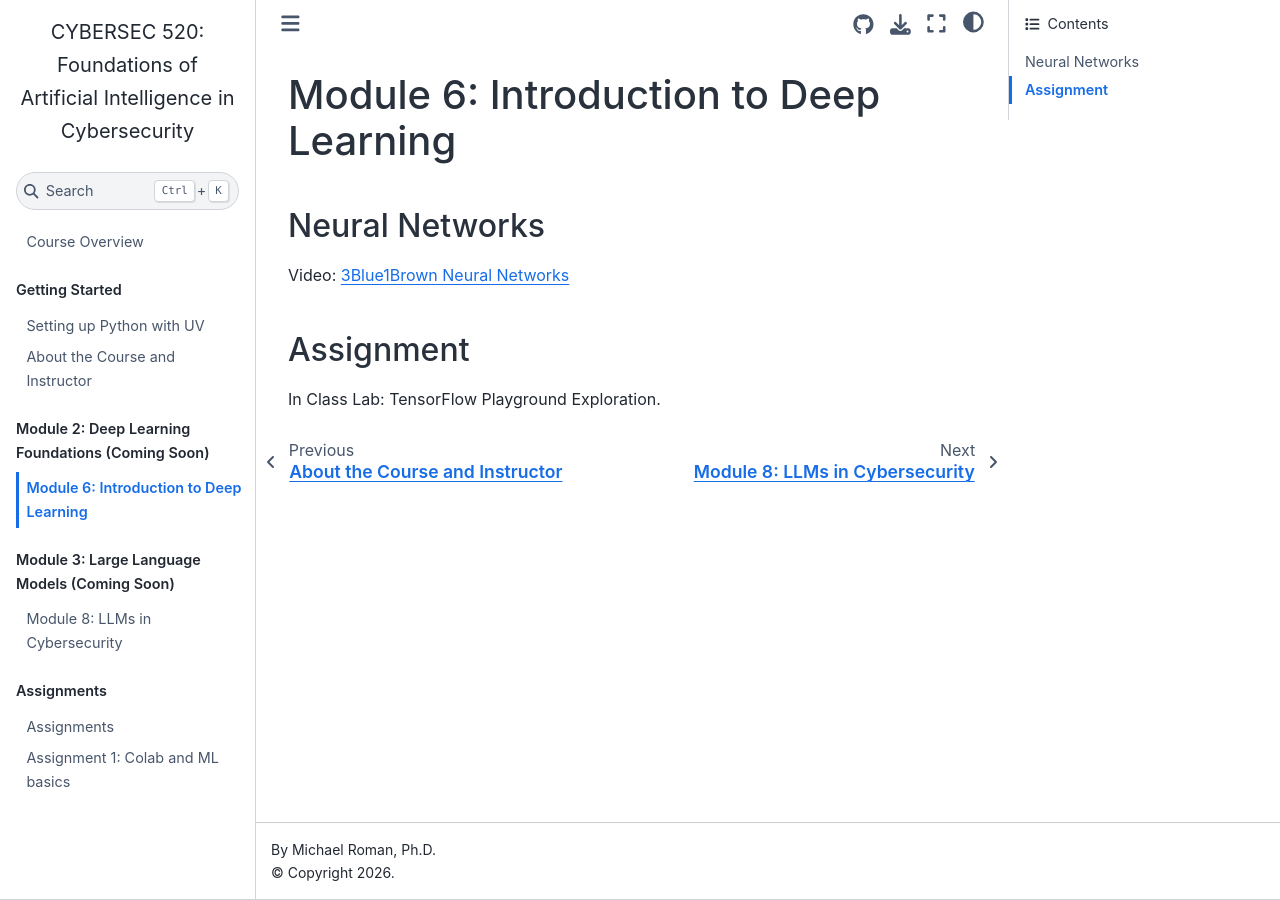
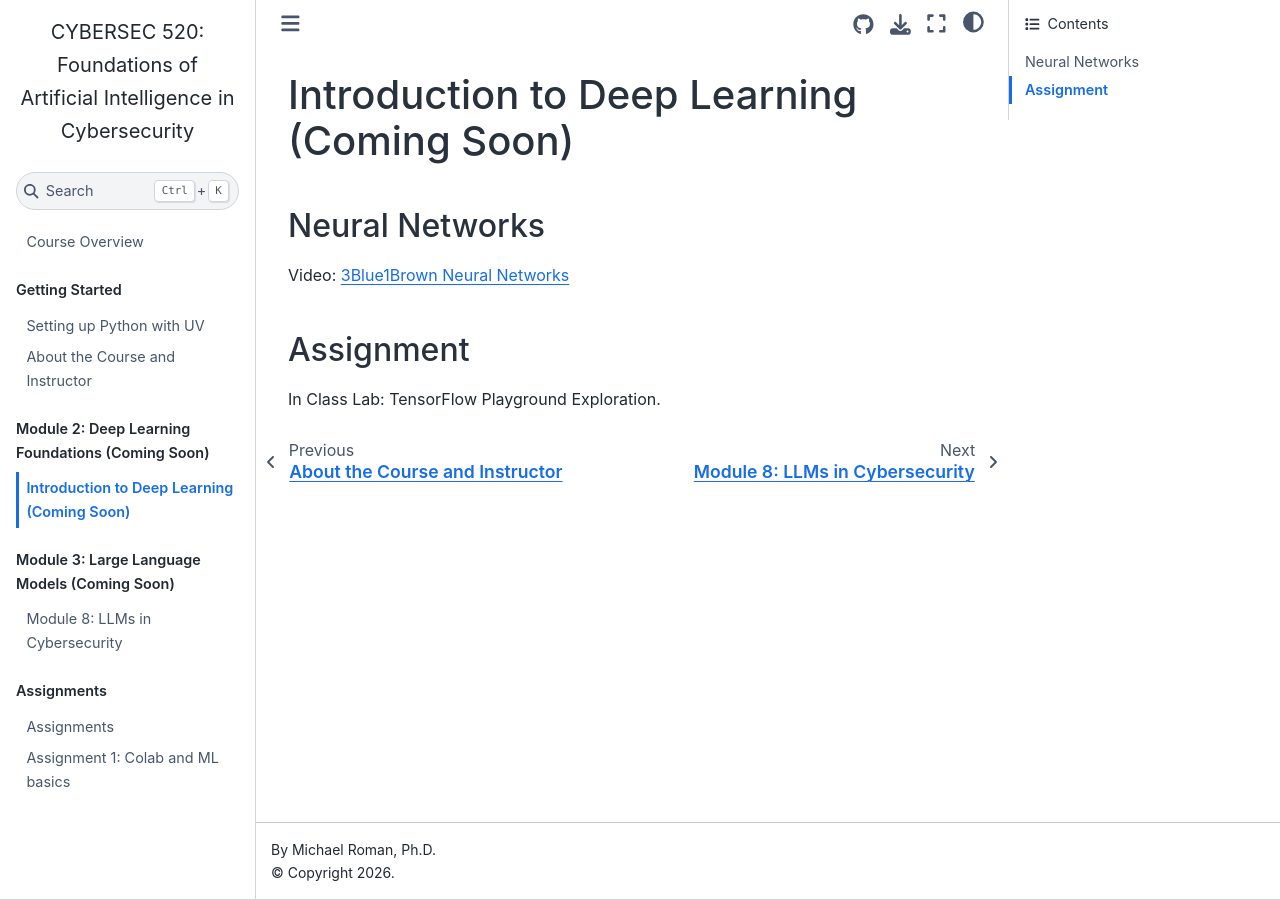
Before and after one commit to mproman/CYBERSEC520, a Jupyter Book: the page built from content/06_deep_learning/index.md, in a window 1280 px wide. Built offline with Jupyter Book 1.0.4 settings and Sphinx 7.4.7 and the Sphinx Book theme 1.1.4, drawn with Linux system fonts in a browser that asks for light colours; pages that are not in the unit, such as notebooks, are missing from menus.

Commit message:
Update title and format for Deep Learning module

```diff
--- a/content/06_deep_learning/index.md
+++ b/content/06_deep_learning/index.md
@@ -1,4 +1,4 @@
-# Module 6: Introduction to Deep Learning
+# Introduction to Deep Learning (Coming Soon)
 
 ## Neural Networks
 Video: [3Blue1Brown Neural Networks](https://www.youtube.com/playlist?list=PLZHQObOWTQDNU6R1_67000Dx_ZCJB-3pi)
```
